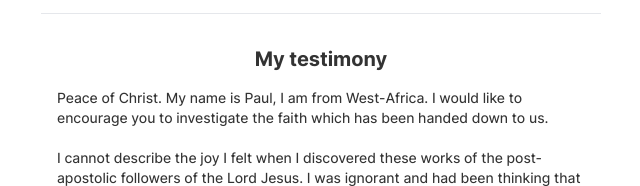
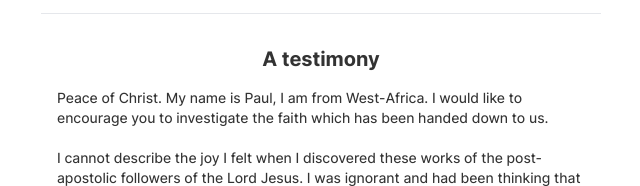
Before and after one commit to pkabore/pnew, a website: page index.html in a window 1280 px wide. Shown: the part 386-572 px from the top of the page, 319-959 px from the left. Drawn offline with Linux system fonts and the light colour scheme.

Commit message:
Update index.html

```diff
--- a/index.html
+++ b/index.html
@@ -61,7 +61,7 @@
                 class="mx-auto w-full border-t p-4"
                 id="a-testimony"
             >
-                <h2 class="py-4 text-center font-bold">My testimony</h2>
+                <h2 class="py-4 text-center font-bold">A testimony</h2>
                 <p>
                     Peace of Christ. My name is Paul, I am from West-Africa. I would like to encourage you to investigate the faith which has been handed down to us.<br><br>
                 </p>
```
